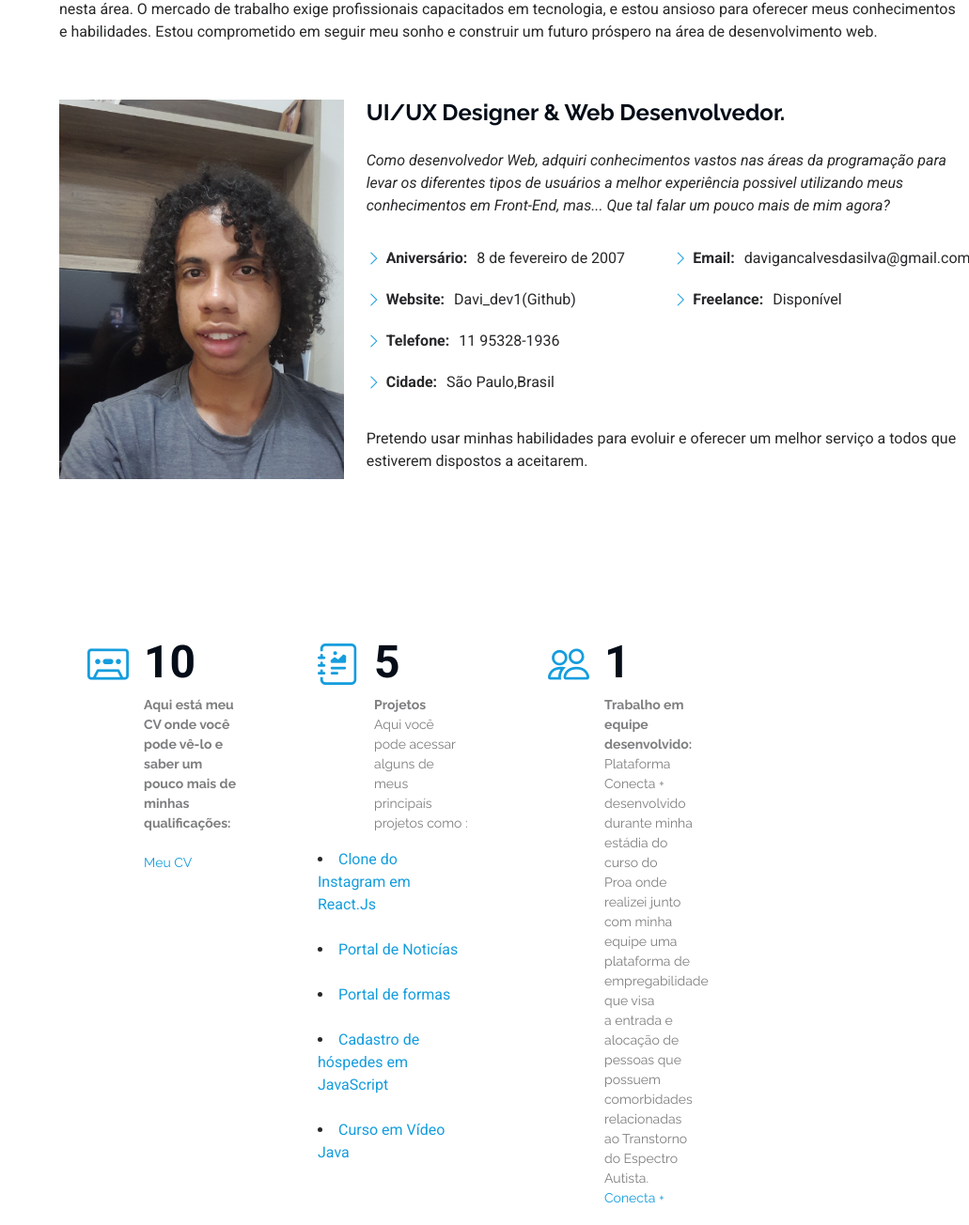
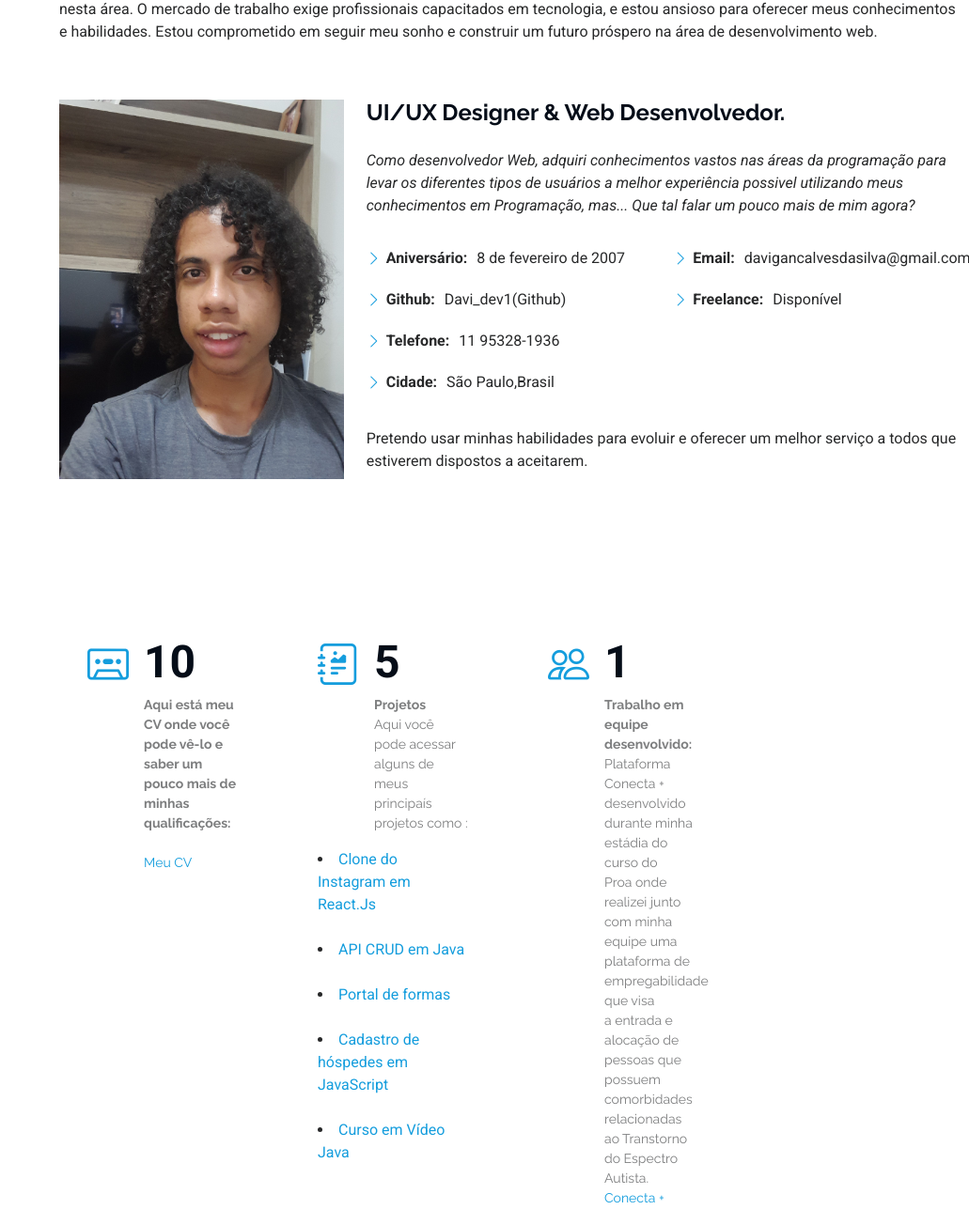
Before and after one commit to Davi-dev1/IPortolio, a plain HTML site: page index.html in a window 1280 px wide. Shown: the part 1036-2340 px from the top of the page at 94% size, without its empty margins (249-1280 px from the left). Drawn offline with Linux system fonts and the light colour scheme.

Commit message:
enviando algumas alterações de meu protfólio

```diff
--- a/index.html
+++ b/index.html
@@ -116,7 +116,7 @@
           <div class="col-lg-8 content">
             <h2>UI/UX Designer &amp; Web Desenvolvedor.</h2>
             <p class="fst-italic py-3">
-              Como desenvolvedor Web, adquiri conhecimentos vastos nas áreas da programação para levar os diferentes tipos de usuários a melhor experiência possivel utilizando meus conhecimentos em Front-End, mas...
+              Como desenvolvedor Web, adquiri conhecimentos vastos nas áreas da programação para levar os diferentes tipos de usuários a melhor experiência possivel utilizando meus conhecimentos em Programação, mas...
 
             Que tal falar um pouco mais de mim agora?
             </p>
@@ -124,7 +124,7 @@
               <div class="col-lg-6">
                 <ul>
                   <li><i class="bi bi-chevron-right"></i> <strong>Aniversário:</strong> <span>8 de fevereiro de  2007</span></li>
-                  <li><i class="bi bi-chevron-right"></i> <strong>Website:</strong> <span>Davi_dev1(Github)</span></li>
+                  <li><i class="bi bi-chevron-right"></i> <strong>Github:</strong> <span>Davi_dev1(Github)</span></li>
                   <li><i class="bi bi-chevron-right"></i> <strong>Telefone:</strong> <span>11 95328-1936</span></li>
                   <li><i class="bi bi-chevron-right"></i> <strong>Cidade:</strong> <span>São Paulo,Brasil</span></li>
                 </ul>
@@ -157,7 +157,7 @@
             <div class="stats-item">
               <i class="bi bi-cassette"></i>
               <span data-purecounter-start="0" data-purecounter-end="10" data-purecounter-duration="1" class="purecounter"></span>
-              <p><strong>Aqui está meu CV onde você pode vê-lo e saber um pouco mais de minhas qualificações: <br></strong>   <br><a href="https://docs.google.com/document/d/1DFX-nZho-Ug803kx-aphbDs3dDDkVHuf/edit" target="_blank">Meu CV  </a></p>
+              <p><strong>Aqui está meu CV onde você pode vê-lo e saber um pouco mais de minhas qualificações: <br></strong>   <br><a href="https://docs.google.com/document/d/1Z5bpuBQ1fpshGyDoZTYgkxOTzuC0HOpzts8WkSR6fBM/edit?tab=t.0" target="_blank">Meu CV  </a></p>
 
             </div>
           </div><!-- End Stats Item -->
@@ -169,7 +169,7 @@
               <p><strong>Projetos</strong> <br><span>Aqui você pode acessar alguns de meus principaís projetos como :</span>
                 <br><ul></ul><li><a href="https://npmstart.vercel.app/ " target="_blank">Clone do Instagram em React.Js</a></li>
               <br>
-              <Li><a href="https://davi-dev1.github.io/indexgamesmania.html/" target="_blank">Portal de Noticías</a></li><br>
+              <Li><a href="https://github.com/Davi-dev1/API-CRUD-em-java" target="_blank">API CRUD em Java</a></li><br>
               <li><a href="https://davi-dev1.github.io/aventura-geometrica/" target="_blank">Portal de formas</a></li>
               <br>
 <li><a href="https://davi-dev1.github.io/Hotel.html/" target="_blank">Cadastro de hóspedes em  JavaScript</a></li><br>
@@ -205,7 +205,7 @@
   <div class="stats-item">
 <i class="bi bi-backpack2"></i>
 
- <span data-purecounter-start="0" data-purecounter-end="2" data-purecounter-duration="1" class="purecounter"></span>
+ <span data-purecounter-start="0" data-purecounter-end="3" data-purecounter-duration="1" class="purecounter"></span>
 <p><strong>Projetos de Faculdade</strong></p>
 </div>
 
```
